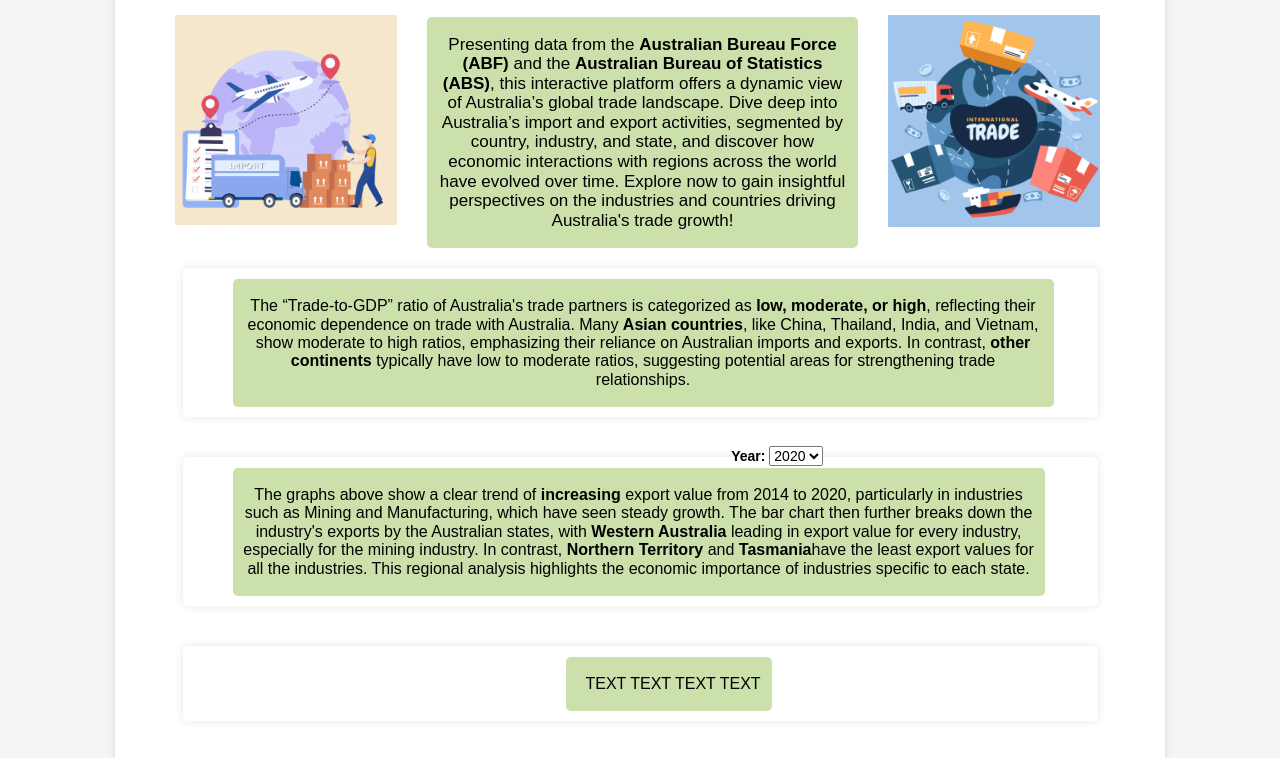
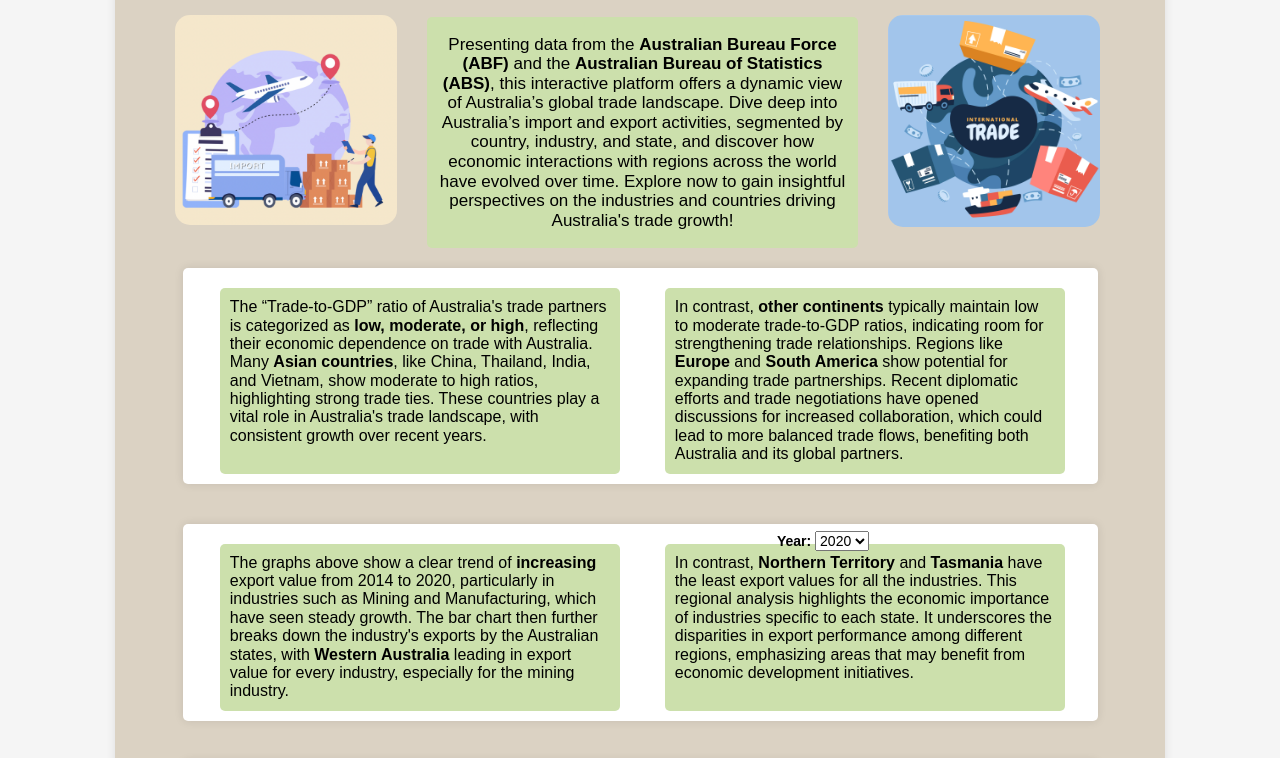
Before and after one commit to mind0002/FIT3179-Assignment2, a plain HTML site: page index.html in a window 1280 px wide. Shown: the part 130-888 px from the top of the page. Drawn offline with nearby package versions, Linux system fonts and the light colour scheme; a script that the page names is missing; a web font is replaced by a local one.

Commit message:
update the colour and the text box

```diff
--- a/css/style.css
+++ b/css/style.css
@@ -28,7 +28,7 @@ body {
     align-items: center;
     position: relative;
     width: 950px; /* Adjust to your desired width */
-    background-color: white;
+    background-color: #dbd2c3;
     padding: 50px;
     padding-top: 35px;
     box-shadow: 0px 0px 10px rgba(0, 0, 0, 0.1);
@@ -60,6 +60,7 @@ body {
 
   .trade-image-left {
     max-width: 70%; /* Ensure the image is responsive */
+    border-radius: 15px;
     height: auto;
     display: block;
     margin-left: 10px; /* Move the left image by 150px */
@@ -67,9 +68,11 @@ body {
 
   .trade-image-right {
     max-width: 67%; /* Ensure the image is responsive */
+    border-radius: 15px;
     height: auto;
     display: block;
-    padding-left: 90px;
+    padding-left: 0;
+    margin-left: 90px;
     margin-right: 10px; /* Move the right image by 150px */
   }
 
@@ -89,6 +92,29 @@ body {
     box-shadow: 0px 0px 10px rgba(0, 0, 0, 0.1);
     border-radius: 5px;
 
+}
+
+.desc-map-container {
+    display: flex;
+    justify-content: space-around;
+    align-items: stretch; /* Ensure equal height for both boxes */
+    width: 100%;
+    margin-top: 10px;
+}
+
+.desc-box p {
+    margin: 0; /* Remove default margins from paragraphs */
+}
+
+.desc-box {
+    background-color: #CCE0AC;
+    width: 45%; /* Adjust width as needed */
+    padding: 10px;
+    border-radius: 5px;
+    font-size: 16px;
+    line-height: 1.15; /* Improve readability */
+    box-sizing: border-box;
+    text-align: left; /* Align text to the left */
 }
 
 .desc-map {
@@ -144,8 +170,8 @@ body {
     position: absolute;
     padding-top: 15px;
     padding-bottom: 100px;
-    bottom: 40px;
-    left: 65%; /* Center horizontally */
+    bottom: 70px;
+    left: 70%; /* Center horizontally */
     transform: translateX(-50%); /* Adjust to true center */
 }
 #dropdown label {
--- a/index.html
+++ b/index.html
@@ -55,12 +55,19 @@
             <div class="pure-u-1-1">
                 <div class="map-container">
                 <div id="map"></div>
-                <div class ="desc-map">
-                <p>The “Trade-to-GDP” ratio of Australia's trade partners is categorized as <b>low, moderate, or high</b>,
-                   reflecting their economic dependence on trade with Australia. Many <b>Asian countries</b>, like China,
-                   Thailand, India, and Vietnam, show moderate to high ratios, emphasizing their reliance on Australian imports and exports.
-                   In contrast, <b>other continents</b> typically have low to moderate ratios, suggesting potential areas for strengthening
-                trade relationships.</p>
+                <div class="desc-map-container">
+                  <div class="desc-box">
+                    <p>The “Trade-to-GDP” ratio of Australia's trade partners is categorized as <b>low, moderate, or high</b>, reflecting their economic dependence on trade with Australia.
+                      Many <b>Asian countries</b>, like China, Thailand, India, and Vietnam, show moderate to high ratios, highlighting strong trade ties.
+                      These countries play a vital role in Australia's trade landscape, with consistent growth over recent years. </p>
+
+                  </div>
+                  <div class="desc-box">
+                    <p>In contrast, <b>other continents</b> typically maintain low to moderate trade-to-GDP ratios, indicating room for strengthening trade relationships.
+                      Regions like <b>Europe</b> and <b>South America</b> show potential for expanding trade partnerships.
+                      Recent diplomatic efforts and trade negotiations have opened discussions for increased collaboration,
+                      which could lead to more balanced trade flows, benefiting both Australia and its global partners.</p>
+                  </div>
               </div>
                 </div>
             </div>
@@ -68,13 +75,12 @@
         <!-- end pure grid group -->
 
 
-        <!-- Line chart map -->
         <div class="vis1-container">
           <div class="pure-g">
               <div class="pure-u-1-1">
-
                   <!-- Vega-Lite chart will be embedded here -->
                   <div id="exp_chart"></div>
+
                   <!-- Dropdown for selecting year -->
                   <div id="dropdown">
                       <label for="yearSelect">Year: </label>
@@ -88,15 +94,24 @@
                           <option value="2020" selected>2020</option>
                       </select>
                   </div>
-                    <div class ="desc-chart1">
-                    <!-- Paragraph that appears below the chart and dropdown -->
-                    <p>The graphs above show a clear trend of <b>increasing </b>export value from 2014 to 2020,
-                        particularly in industries such as Mining and Manufacturing,
-                        which have seen steady growth. The bar chart then further breaks down the industry's exports
-                        by the Australian states, with <b>Western Australia</b> leading in export value for every industry,
-                        especially for the mining industry. In contrast, <b>Northern Territory</b> and
-                        <b>Tasmania</b>have the least export values for all the industries. This regional analysis
-                        highlights the economic importance of industries specific to each state. </p>
+
+                  <!-- Container for the two text boxes -->
+                  <div class="desc-map-container">
+                      <div class="desc-box">
+                        <p>
+                          The graphs above show a clear trend of <b>increasing</b> export value from 2014 to 2020,
+                          particularly in industries such as Mining and Manufacturing, which have seen steady growth.
+                          The bar chart then further breaks down the industry's exports by the Australian states, with
+                          <b>Western Australia</b> leading in export value for every industry, especially for the mining industry.
+                        </p>
+                      </div>
+                      <div class="desc-box">
+                        <p>
+                          In contrast, <b>Northern Territory</b> and <b>Tasmania</b> have the least export values for all the industries.
+                          This regional analysis highlights the economic importance of industries specific to each state.
+                          It underscores the disparities in export performance among different regions, emphasizing areas that may benefit from economic development initiatives.
+                        </p>
+                     </div>
                   </div>
               </div>
           </div>
--- a/visualisations/exp_chart.vg.json
+++ b/visualisations/exp_chart.vg.json
@@ -40,7 +40,7 @@
             "legend": null,
             "scale": {
               "domain": ["Mining", "Agriculture and fishing", "Manufacturing", "Wholesale trade", "Other"],
-              "range": ["#c37857", "#3baea0", "#ffa952", "#8dc6ff", "#2e79ba","#b0757c"]
+              "range": ["#c37857", "#3baea0", "#A6761D", "#D3B98C", "#C5C865"]
             }
           },
           "value": "grey"
```
Also changed, not shown: visualisations/imp_chart.vg.json (+26 -49 lines). Lines whose indentation alone changed are shown as unchanged.
